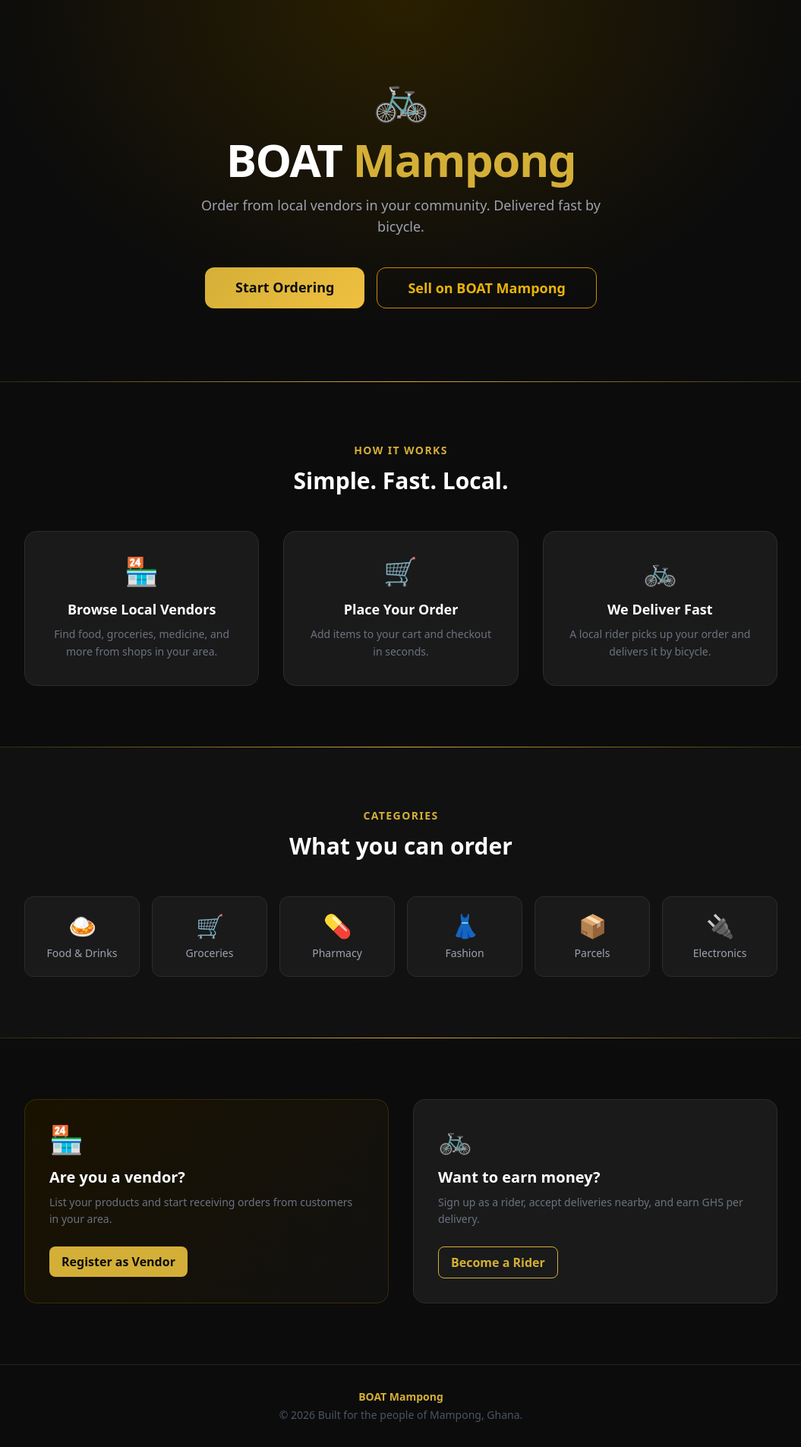
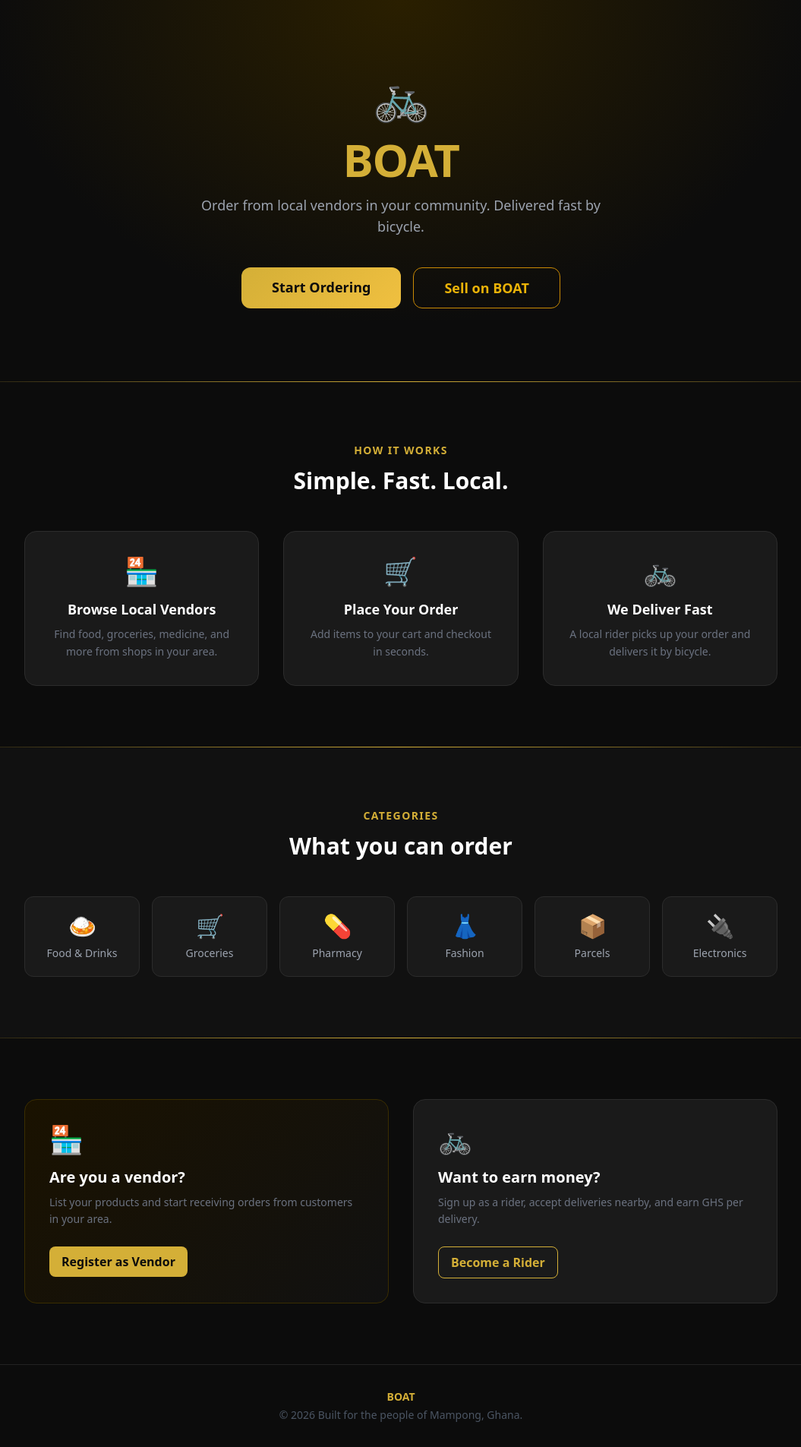
Before and after one commit to Joseph-Boateng/boat-mampong, a React (Vite) app in the folder frontend/: page / in a window 1280 px wide. Shown: the whole page at 76% size, without its empty margins (112-1167 px from the left). Built offline with nearby package versions, Linux system fonts and the light colour scheme; no server answers.

Commit message:
Rename to BOAT

```diff
--- a/frontend/src/pages/Landing.jsx
+++ b/frontend/src/pages/Landing.jsx
@@ -23,7 +23,7 @@ export default function Landing() {
         <div className="max-w-5xl mx-auto px-4 py-24 text-center">
           <div className="text-6xl mb-6">🚲</div>
           <h1 className="text-5xl md:text-6xl font-bold mb-4 text-white tracking-tight">
-            BOAT <span style={{ color: '#D4AF37' }}>Mampong</span>
+            <span style={{ color: '#D4AF37' }}>BOAT</span>
           </h1>
           <p className="text-lg text-gray-400 mb-10 max-w-xl mx-auto">
             Order from local vendors in your community. Delivered fast by bicycle.
@@ -40,7 +40,7 @@ export default function Landing() {
               to="/register?role=vendor"
               className="border border-yellow-600 text-yellow-500 font-bold py-3 px-10 rounded-xl hover:bg-yellow-600 hover:text-black transition-all text-lg"
             >
-              Sell on BOAT Mampong
+              Sell on BOAT
             </Link>
           </div>
         </div>
@@ -108,7 +108,7 @@ export default function Landing() {
 
       {/* Footer */}
       <footer className="border-t border-dark-600 text-center py-8 text-sm text-gray-600">
-        <p style={{ color: '#D4AF37' }} className="font-semibold mb-1">BOAT Mampong</p>
+        <p style={{ color: '#D4AF37' }} className="font-semibold mb-1">BOAT</p>
         <p>© 2026 Built for the people of Mampong, Ghana.</p>
       </footer>
     </div>
--- a/frontend/src/pages/Login.jsx
+++ b/frontend/src/pages/Login.jsx
@@ -30,7 +30,7 @@ export default function Login() {
     <div className="min-h-screen bg-dark-900 flex items-center justify-center px-4" style={{ background: 'radial-gradient(ellipse at center top, #1a1200 0%, #0C0C0C 70%)' }}>
       <div className="w-full max-w-md">
         <div className="text-center mb-8">
-          <Link to="/" className="text-4xl font-bold" style={{ color: '#D4AF37' }}>🚲 BOAT Mampong</Link>
+          <Link to="/" className="text-4xl font-bold" style={{ color: '#D4AF37' }}>🚲 BOAT</Link>
           <p className="text-gray-500 mt-2">Sign in to your account</p>
         </div>
 
--- a/frontend/src/pages/Register.jsx
+++ b/frontend/src/pages/Register.jsx
@@ -43,7 +43,7 @@ export default function Register() {
     <div className="min-h-screen flex items-center justify-center px-4 py-8" style={{ background: 'radial-gradient(ellipse at center top, #1a1200 0%, #0C0C0C 70%)' }}>
       <div className="w-full max-w-md">
         <div className="text-center mb-8">
-          <Link to="/" className="text-3xl font-bold" style={{ color: '#D4AF37' }}>🚲 BOAT Mampong</Link>
+          <Link to="/" className="text-3xl font-bold" style={{ color: '#D4AF37' }}>🚲 BOAT</Link>
           <p className="text-gray-500 mt-2">Create your account</p>
         </div>
 
--- a/frontend/src/pages/admin/AdminLayout.jsx
+++ b/frontend/src/pages/admin/AdminLayout.jsx
@@ -24,7 +24,7 @@ export default function AdminLayout() {
       <aside className="w-56 flex flex-col border-r" style={{ background: '#111111', borderColor: '#2C2C2C' }}>
         <div className="p-5 border-b" style={{ borderColor: '#2C2C2C' }}>
           <p className="text-xs uppercase tracking-widest mb-1" style={{ color: '#D4AF37' }}>Admin Panel</p>
-          <h1 className="text-base font-bold text-white">BOAT Mampong</h1>
+          <h1 className="text-base font-bold text-white">BOAT</h1>
         </div>
         <nav className="flex-1 p-3 space-y-1">
           {navItems.map(({ to, label, end }) => (
```
